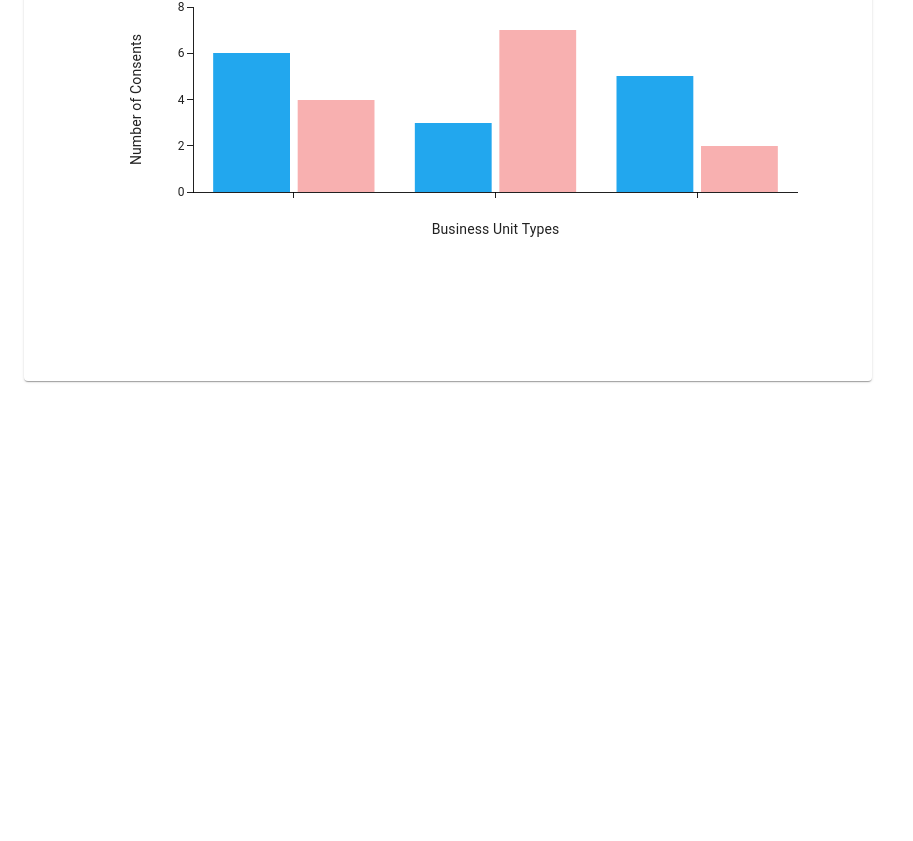
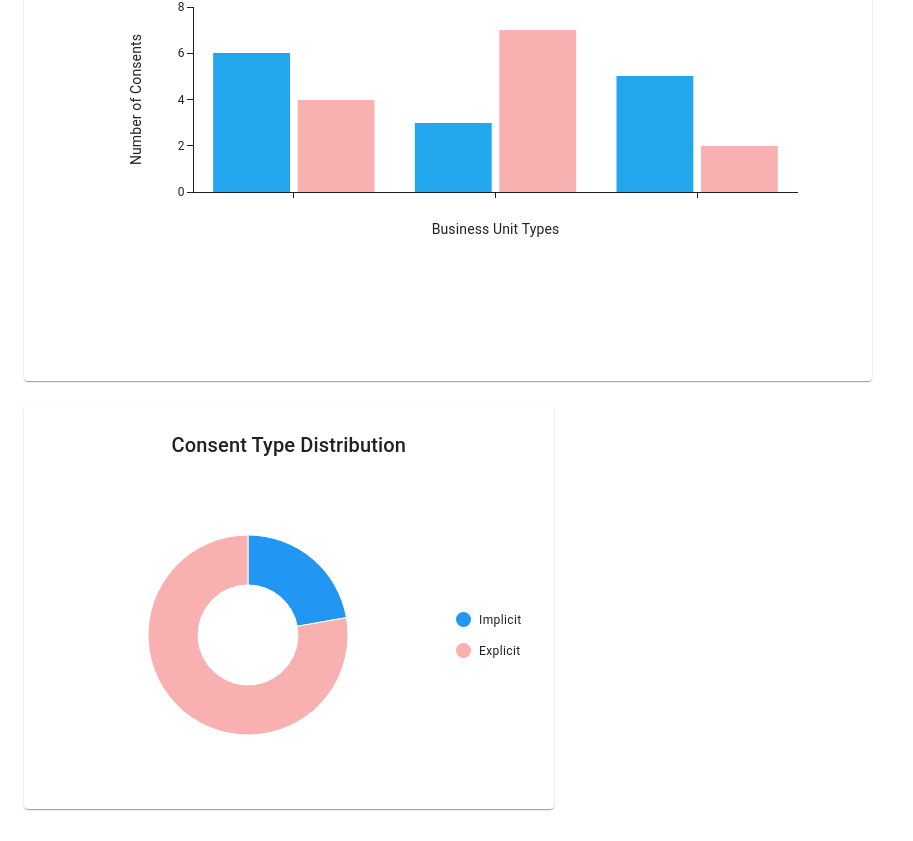
Before and after one commit to Chleo-Smith/Customer-Consent-Management-UIpractice, a React (Create React App) app: page /analytics in a window 1280 px wide. Shown: the part 454-1295 px from the top of the page, without its empty margins (0-913 px from the left). Before the commit the page ends 867 px from the top, so only its background shows below. Built offline with nearby package versions, Linux system fonts and the light colour scheme; data requests are answered from the project's data file.

Commit message:
added consent distribution graph

```diff
--- a/src/pages/Analytics.js
+++ b/src/pages/Analytics.js
@@ -14,6 +14,7 @@ import { useNavigate } from "react-router-dom";
 import AnalyticsIcon from "@mui/icons-material/Analytics";
 import ArrowBackIcon from "@mui/icons-material/ArrowBack";
 import { BarChart } from "@mui/x-charts/BarChart";
+import { PieChart } from "@mui/x-charts/PieChart";
 
 export function Analytics() {
   const navigate = useNavigate();
@@ -23,6 +24,8 @@ export function Analytics() {
     totalAccepted: 0,
     totalDeclined: 0,
     totalConsents: 0,
+    implicitCount: 0,
+    explicitCount: 0,
   });
 
   useEffect(() => {
@@ -39,6 +42,8 @@ export function Analytics() {
         let totalAccepted = 0;
         let totalDeclined = 0;
         let totalConsents = 0;
+        let implicitCount = 0;
+        let explicitCount = 0;
 
         consents.forEach((consent) => {
           consent.businessUnits.forEach((bu) => {
@@ -54,6 +59,15 @@ export function Analytics() {
 
             bu.consents.forEach((c) => {
               totalConsents++;
+
+              // Count status types
+              if (c.statusType === "IMPLICIT") {
+                implicitCount++;
+              } else if (c.statusType === "EXPLICIT") {
+                explicitCount++;
+              }
+
+              // Count accepted/declined
               if (c.status === "ACCEPTED") {
                 businessUnitStats[businessUnit].accepted++;
                 totalAccepted++;
@@ -72,6 +86,8 @@ export function Analytics() {
           totalAccepted,
           totalDeclined,
           totalConsents,
+          implicitCount,
+          explicitCount,
         });
       } catch (error) {
         console.error("Error fetching consent data:", error);
@@ -98,8 +114,14 @@ export function Analytics() {
     );
   }
 
-  const { businessUnitData, totalAccepted, totalDeclined, totalConsents } =
-    analyticsData;
+  const {
+    businessUnitData,
+    totalAccepted,
+    totalDeclined,
+    totalConsents,
+    implicitCount,
+    explicitCount,
+  } = analyticsData;
   const acceptanceRate =
     totalConsents > 0 ? Math.round((totalAccepted / totalConsents) * 100) : 0;
 
@@ -203,6 +225,47 @@ export function Analytics() {
             )}
           </Paper>
         </Grid>
+
+        {/* Pie Chart for Implicit vs Explicit Approvals */}
+        <Grid item xs={12} md={6}>
+          <Paper sx={{ p: 3 }}>
+            <Typography variant="h6" sx={{ mb: 3 }}>
+              Consent Type Distribution
+            </Typography>
+            {implicitCount > 0 || explicitCount > 0 ? (
+              <Box sx={{ display: "flex", justifyContent: "center" }}>
+                <PieChart
+                  series={[
+                    {
+                      innerRadius: 50,
+                      outerRadius: 100,
+                      data: [
+                        {
+                          id: 0,
+                          value: implicitCount,
+                          label: "Implicit",
+                          color: "#2196f3",
+                        },
+                        {
+                          id: 1,
+                          value: explicitCount,
+                          label: "Explicit",
+                          color: "#e700004f",
+                        },
+                      ],
+                    },
+                  ]}
+                  width={400}
+                  height={300}
+                />
+              </Box>
+            ) : (
+              <Typography color="textSecondary" align="center">
+                No consent type data available
+              </Typography>
+            )}
+          </Paper>
+        </Grid>
       </Grid>
     </Container>
   );
```
